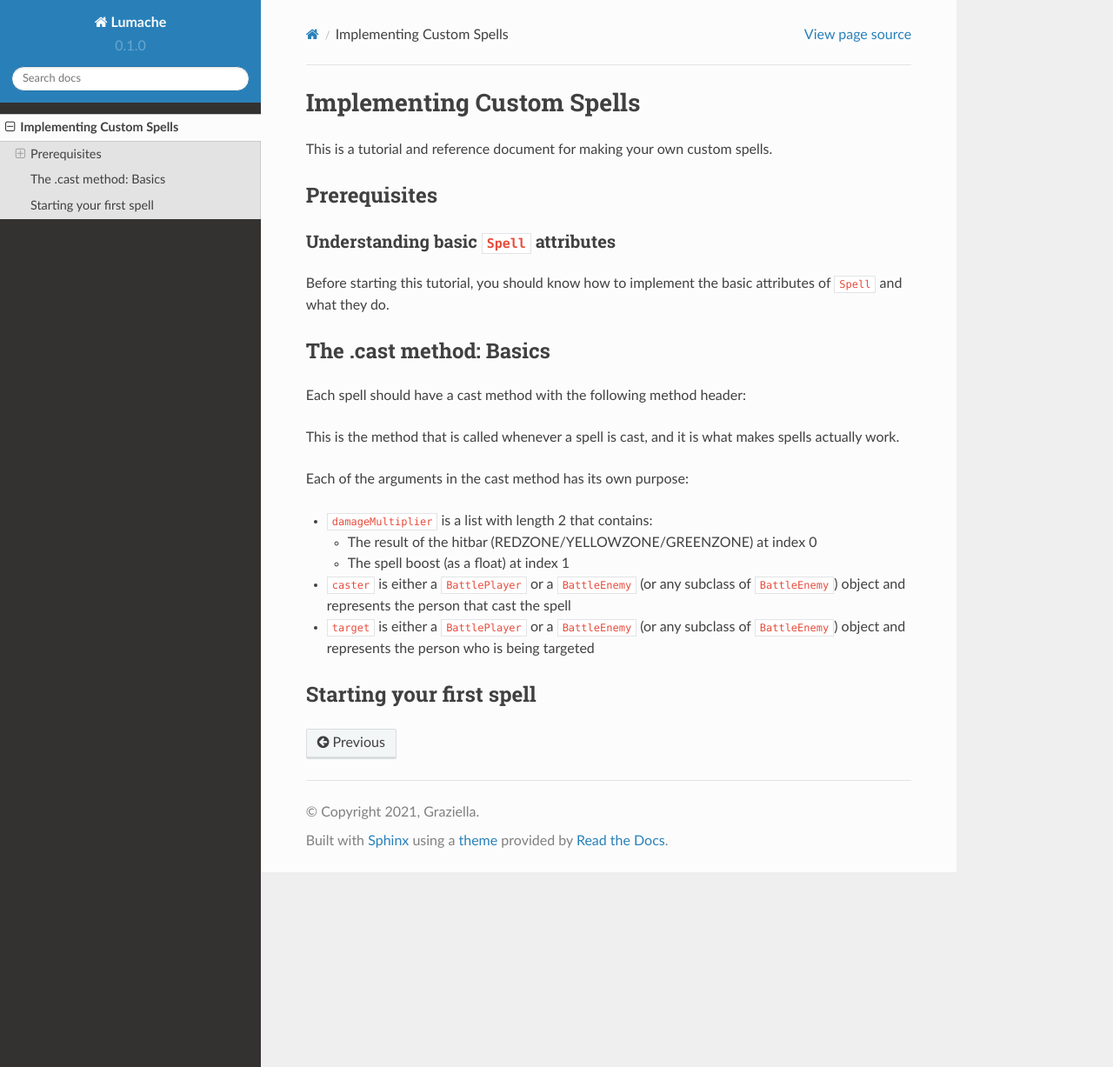
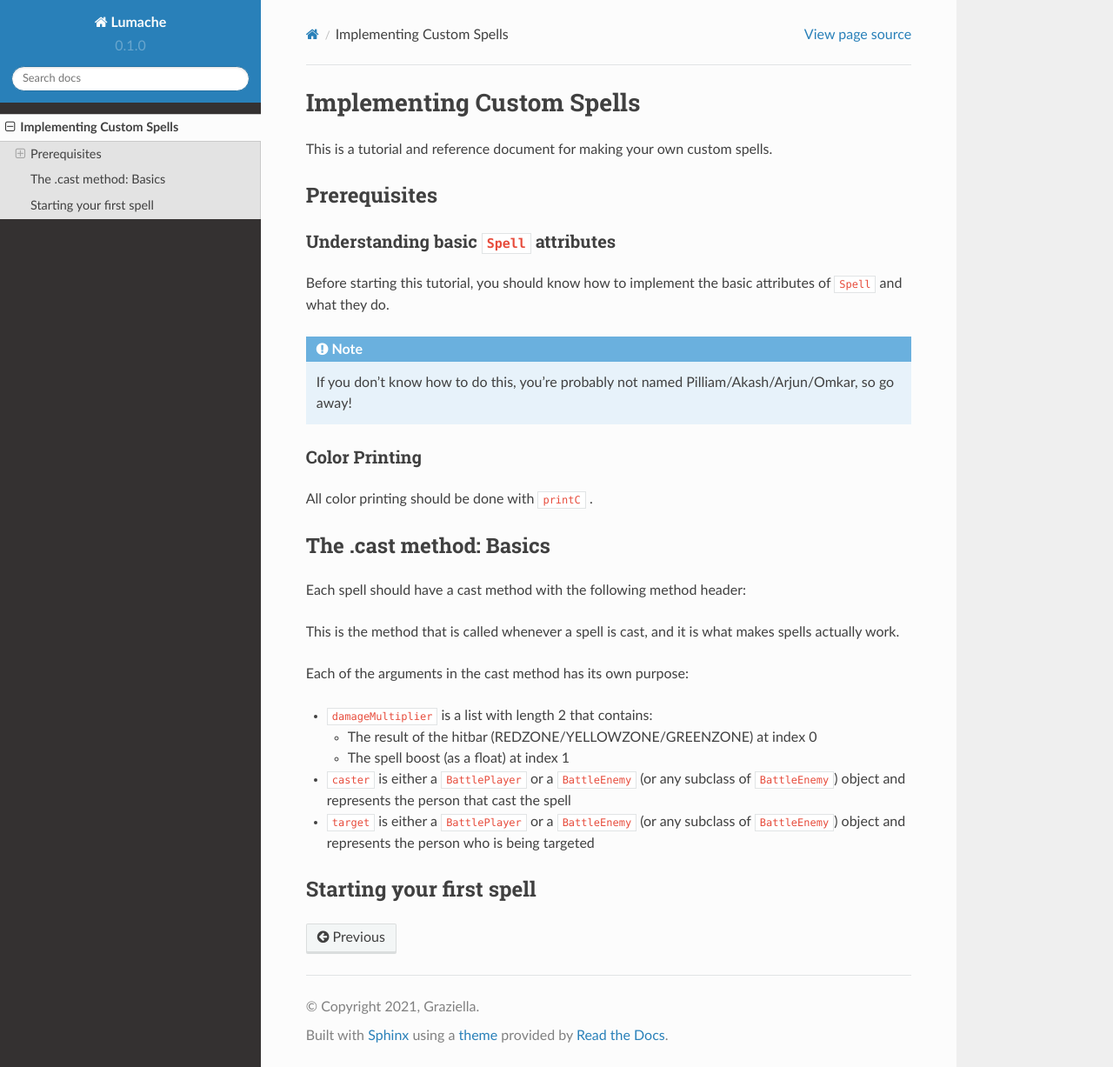
Before and after one commit to SmartyNotchy/FCP-Docs, a Sphinx documentation site: the page built from docs/source/spells.rst, in a window 1280 px wide and 1227 px high. Shown: the whole window at 87% size. Built offline with Sphinx 7.4.7 and the Read the Docs theme 2.0.0, drawn with Linux system fonts in a browser that asks for light colours.

Commit message:
Update spells.rst

```diff
--- a/docs/source/spells.rst
+++ b/docs/source/spells.rst
@@ -10,6 +10,15 @@ Understanding basic ``Spell`` attributes
 ~~~~~~~~~~~~~~~~~~~~~~~~~~~~~~~~~~~~~~~~
 
 Before starting this tutorial, you should know how to implement the basic attributes of ``Spell`` and what they do.
+
+.. note::
+
+   If you don't know how to do this, you're probably not named Pilliam/Akash/Arjun/Omkar, so go away!
+
+Color Printing
+~~~~~~~~~~~~~~
+
+All color printing should be done with ``printC`` .
 
 
 
```
